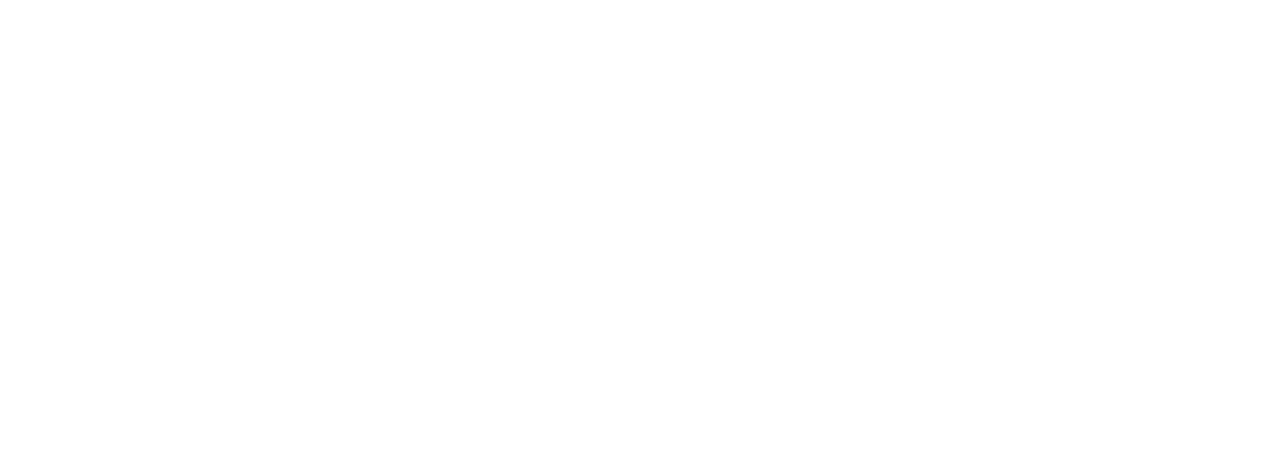
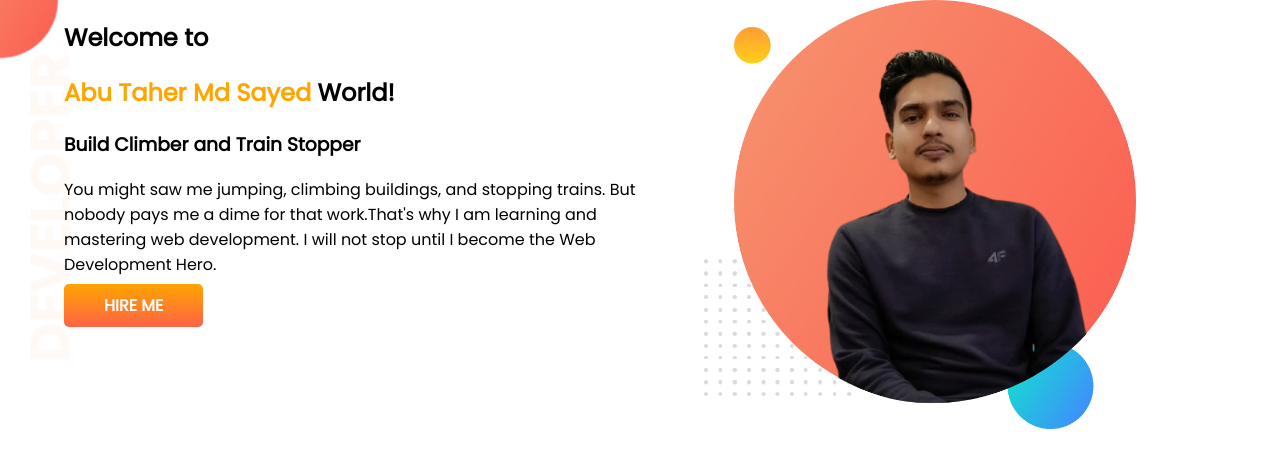
Before and after one commit to atmsayed/developer-portfolio, a plain HTML site: page index.html in a window 1280 px wide. Drawn offline with Linux system fonts and the light colour scheme.

Commit message:
top banner added

```diff
--- a/index.html
+++ b/index.html
@@ -1,14 +1,35 @@
 <!DOCTYPE html>
 <html lang="en">
+
 <head>
     <meta charset="UTF-8">
     <meta http-equiv="X-UA-Compatible" content="IE=edge">
     <meta name="viewport" content="width=device-width, initial-scale=1.0">
     <title>ATMS Portfolio</title>
+    <link rel="preconnect" href="https://fonts.googleapis.com">
+    <link rel="preconnect" href="https://fonts.gstatic.com" crossorigin>
+    <link href="https://fonts.googleapis.com/css2?family=Poppins&display=swap" rel="stylesheet">
     <link rel="stylesheet" href="style.css">
 
 </head>
+
 <body>
+    <section class="top-banner">
+        <div class="half-width">
+            <h1>Welcome to</h1>
+            <h1><span class="orange-color">Abu Taher Md Sayed</span> World!</h1>
+            <h3>Build Climber and Train Stopper</h3>
+            <p>You might saw me jumping, climbing buildings, and stopping trains. But nobody pays me a dime for that work.That's why I am learning and mastering web development. I will not stop until I become the Web Development
+            Hero.</p>
+            <a class="link-button" target="_blank" href="https://www.linkedin.com/in/abu-taher-md-sayed-30909a145" >HIRE ME</a>
+        </div>
+
+        <div class="half-width">
+            <img src="images/sayed.png" alt="">
+        </div>
+
+    </section>
 
 </body>
+
 </html>
--- a/style.css
+++ b/style.css
@@ -0,0 +1,30 @@
+body{
+    font-family: 'Poppins', sans-serif;
+    margin: 0;
+}
+.orange-color{
+    color: orange;
+}
+section{
+    display:flex;
+}
+.half-width{
+    width: 50%;
+    padding-left: 5%;
+
+}
+.half-width img{
+    width: 75%;
+}
+.link-button{
+    text-decoration: none;
+    background-image: linear-gradient(orange, tomato);
+    padding: 10px 40px;
+    color: white;
+    font-weight: 700;
+    border-radius: 5px;
+}
+.top-banner{
+    background-image: url(images/top-banner.png);
+    background-repeat: no-repeat;
+}
```
Also changed, not shown: images/dream-bg.png (added), images/exp-bg.png (added), images/jhankar.png (added), images/jhankar2.png (added), images/my-bg.png (added), images/my-bg2.png (added), images/sayed.png (added), images/top-banner.png (added), showOff/atms.jpg (added), showOff/cover.jpg (added), showOff/fb.jpg (added), showOff/img.jpg (added), showOff/posh.jpg (added), showOff/posh2.jpg (added).
